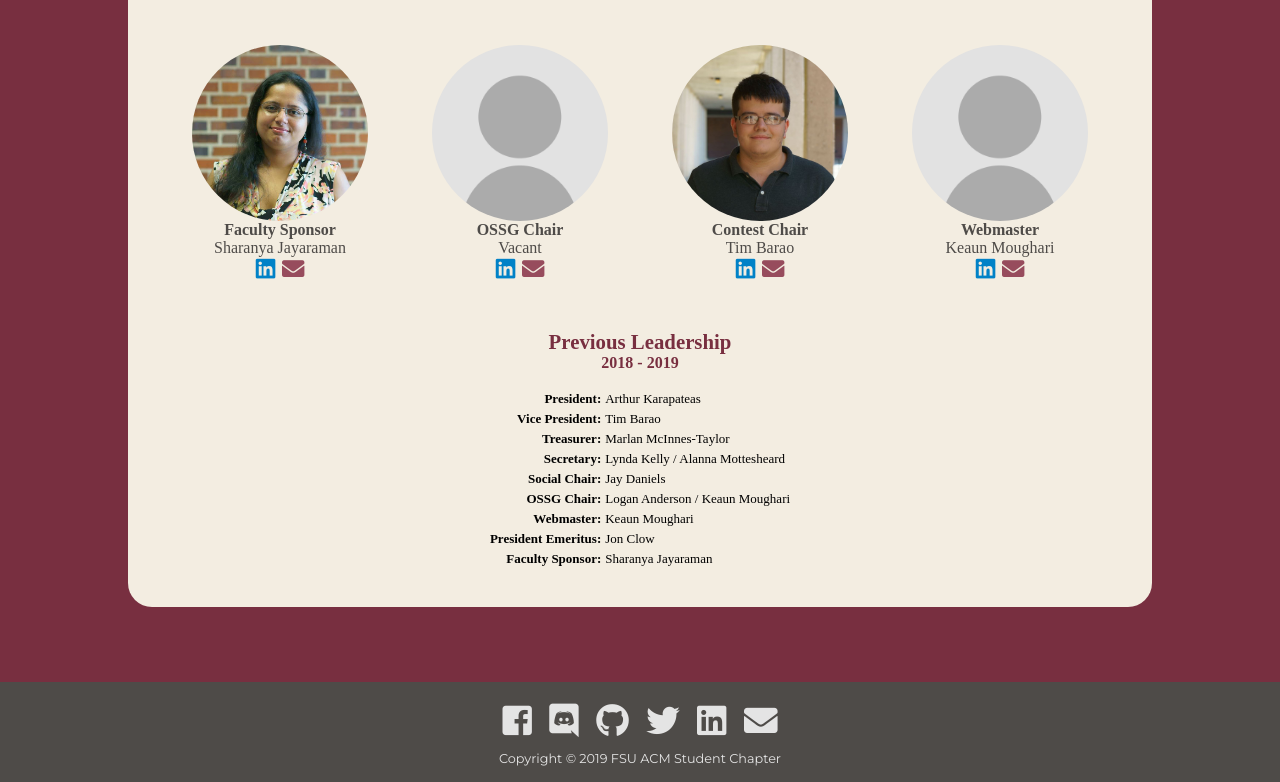
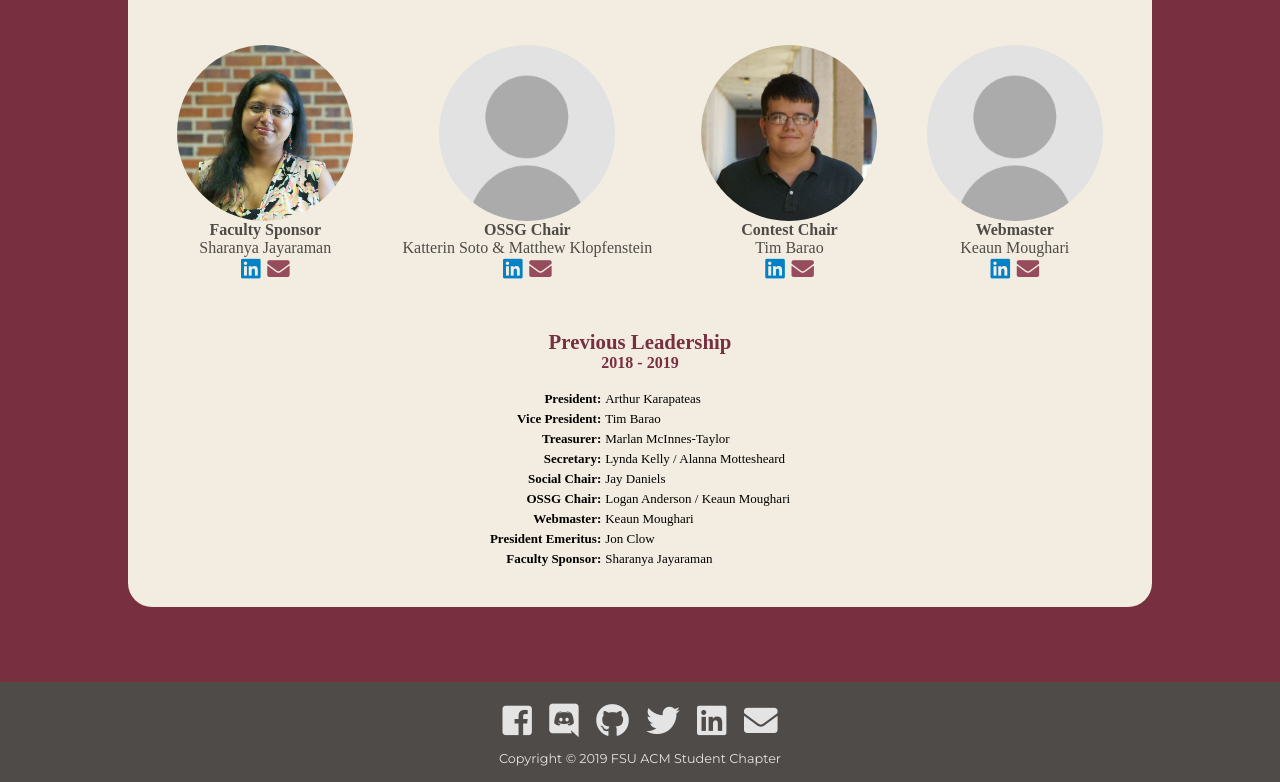
Before and after one commit to FSU-ACM/Organization-Website-v3, a plain HTML site: page src/html/leadership.html in a window 1280 px wide. Shown: the part 866-1648 px from the top of the page. Drawn offline with Linux system fonts and the light colour scheme.

Commit message:
updated OSSG chair info

```diff
--- a/src/html/leadership.html
+++ b/src/html/leadership.html
@@ -199,7 +199,7 @@
                             <img class="headshot" src="../img/officer photos/vacant.png">
                             <div class="prof_info" id="ossg">
                                 <h3>OSSG Chair</h3>
-                                <p>Vacant</p>
+                                <p>Katterin Soto & Matthew Klopfenstein</p>
                                 <a href=""><i class="fab fa-linkedin" id="linked"></i></a>
                                 <a href="mailto:ossg@fsu.acm.org"><i class="fas fa-envelope" id="mail"></i></a>
                             </div>
```
